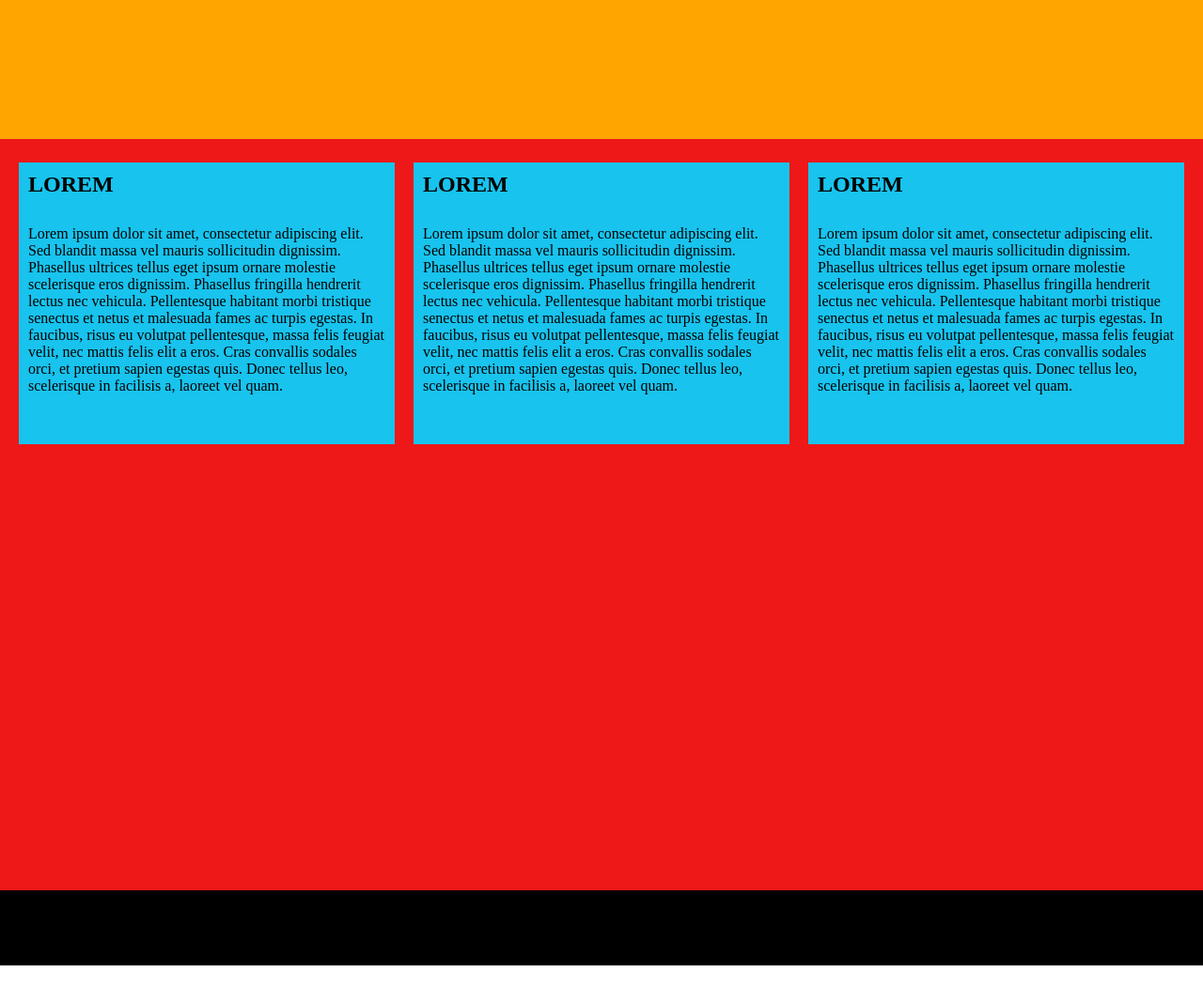
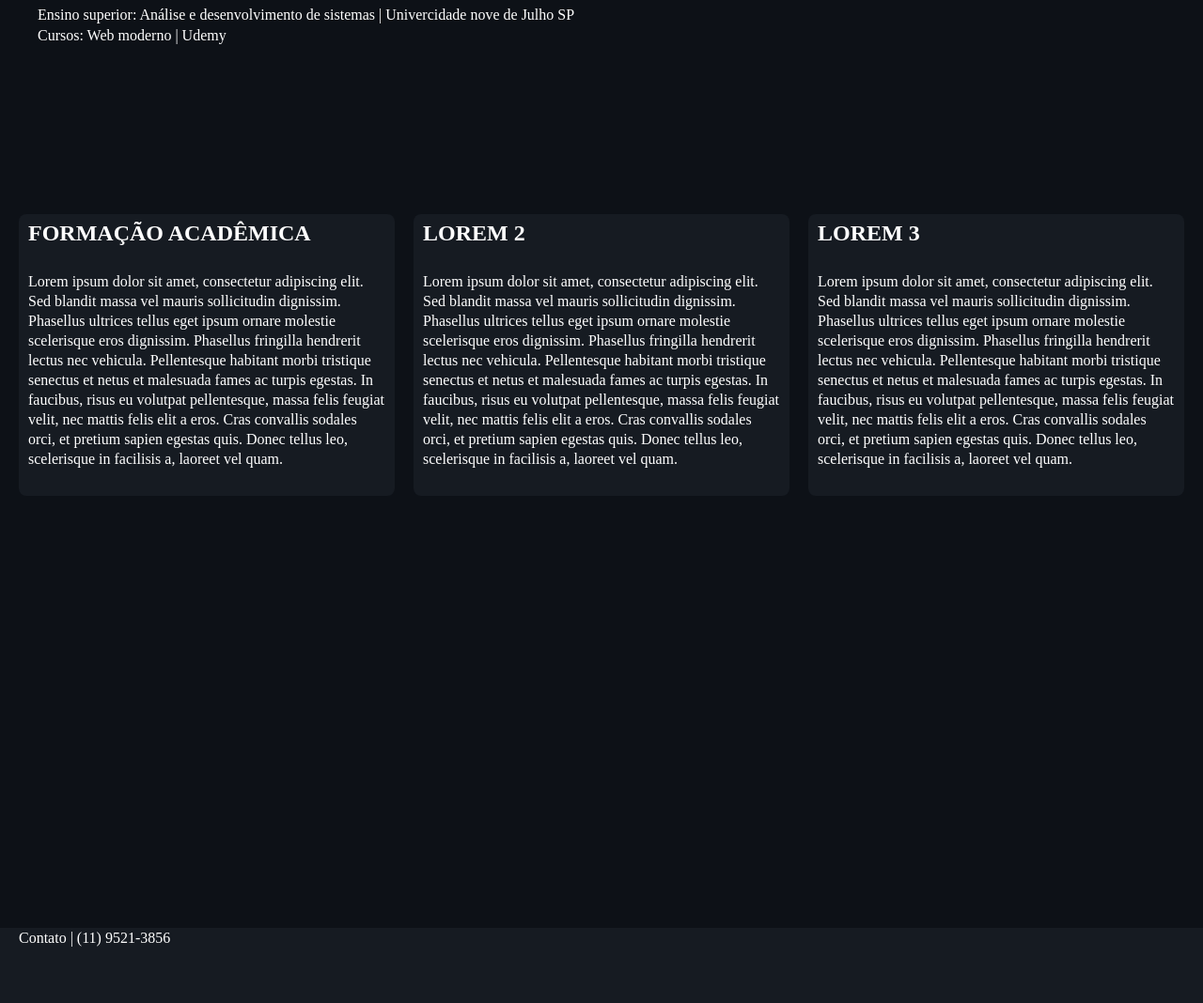
Before and after one commit to Cesar-Felizardo/Portifolio, a plain HTML site: page index.html in a window 1280 px wide. Shown: the part 92-1160 px from the top of the page at 94% size. Before the commit the page ends 1120 px from the top, so only its background shows below. Drawn offline with Linux system fonts and the light colour scheme.

Commit message:
segundo commit 29/03/2023

```diff
--- a/index.html
+++ b/index.html
@@ -9,25 +9,30 @@
 </head>
 <body>
     <header>
-        <h1>header</h1>
+        <h1>Cesar Felizardo</h1>
+        <div class="subHeader">
+            <p>Ensino superior: Análise e desenvolvimento de sistemas | Univercidade nove de Julho SP</p>
+        <p>Cursos: Web moderno | Udemy</p>
+        </div>
     </header>
     <main>
         <section>
             <div class="cards">
-                <h2>LOREM</h2>
+                <h2>FORMAÇÃO ACADÊMICA</h2>
                 Lorem ipsum dolor sit amet, consectetur adipiscing elit. Sed blandit massa vel mauris sollicitudin dignissim. Phasellus ultrices tellus eget ipsum ornare molestie scelerisque eros dignissim. Phasellus fringilla hendrerit lectus nec vehicula. Pellentesque habitant morbi tristique senectus et netus et malesuada fames ac turpis egestas. In faucibus, risus eu volutpat pellentesque, massa felis feugiat velit, nec mattis felis elit a eros. Cras convallis sodales orci, et pretium sapien egestas quis. Donec tellus leo, scelerisque in facilisis a, laoreet vel quam.</div>
             <div class="cards">
-                <h2>LOREM</h2>
+                <h2>LOREM 2</h2>
                 Lorem ipsum dolor sit amet, consectetur adipiscing elit. Sed blandit massa vel mauris sollicitudin dignissim. Phasellus ultrices tellus eget ipsum ornare molestie scelerisque eros dignissim. Phasellus fringilla hendrerit lectus nec vehicula. Pellentesque habitant morbi tristique senectus et netus et malesuada fames ac turpis egestas. In faucibus, risus eu volutpat pellentesque, massa felis feugiat velit, nec mattis felis elit a eros. Cras convallis sodales orci, et pretium sapien egestas quis. Donec tellus leo, scelerisque in facilisis a, laoreet vel quam.</div>
             </div>
             <div class="cards">
-                <h2>LOREM</h2>
+                <h2>LOREM 3</h2>
                 Lorem ipsum dolor sit amet, consectetur adipiscing elit. Sed blandit massa vel mauris sollicitudin dignissim. Phasellus ultrices tellus eget ipsum ornare molestie scelerisque eros dignissim. Phasellus fringilla hendrerit lectus nec vehicula. Pellentesque habitant morbi tristique senectus et netus et malesuada fames ac turpis egestas. In faucibus, risus eu volutpat pellentesque, massa felis feugiat velit, nec mattis felis elit a eros. Cras convallis sodales orci, et pretium sapien egestas quis. Donec tellus leo, scelerisque in facilisis a, laoreet vel quam.</div>
             </div>
         </section>
     </main>
     <footer>
-
+        <div class="divFooter"> Contato | (11) 9521-3856</div>
+        <div class="divFooter"></div>
     </footer>
 </body>
 </html>
--- a/style/style.css
+++ b/style/style.css
@@ -7,13 +7,21 @@ body{
 }
 
 header {
-    background: orange;
+    background: #0D1117;
     min-height: 30vh;
+    color: white;
+    padding: 20px 40px;
+}
+header h1 {
+    margin: 20px 0px;
+}
+.subHeader {
+    line-height: 22px;
 }
 main {
     min-width: 100%;
     min-height: 100vh;
-    background: rgb(238, 24, 24);
+    background: #0D1117;
 }
 section {
     min-width: 100%;
@@ -28,13 +36,29 @@ section .cards {
     width: 380px;
     height: 280px;
     padding: 10px;
-    margin: 5px 0px;
-    background: rgb(24, 195, 238);
+    margin: 20px 0px;
+    border-radius: 8px;
+    color: white;
+    line-height: 21px;
+    background: #161B22;
 }
 .cards h2 {
     margin-bottom: 30px;
 }
 footer{
     height: 80px;
-    background: #000
+    background: #161B22;
+    color: white;
 }
+footer div a {
+    color: white;
+    text-decoration: none;
+}
+footer div {
+    line-height: 22px;
+    padding: 0px 20px;
+}
+footer div a {
+    color: white;
+    text-decoration: none;
+}
```
